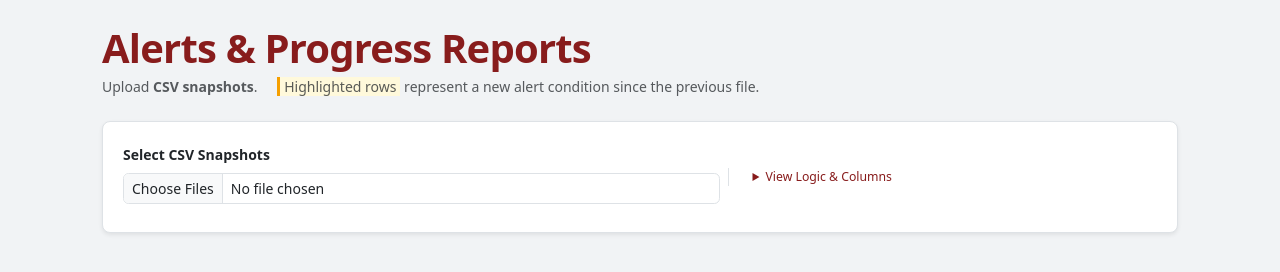
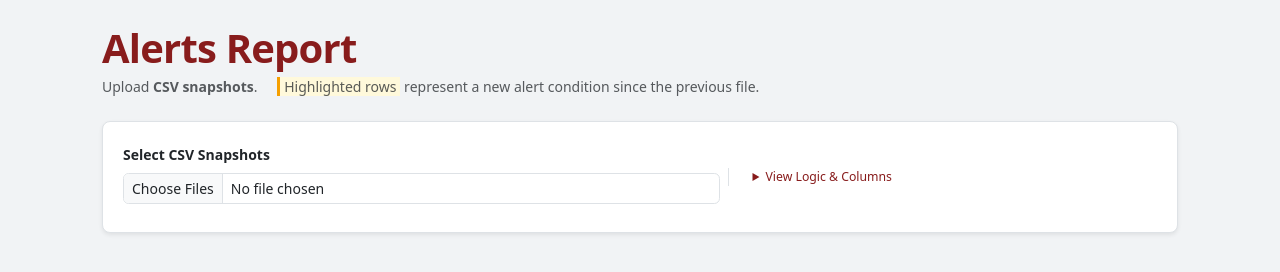
Before and after one commit to brianjstrauss/AlertsReport, a plain HTML site: page index.html in a window 1280 px wide. Drawn offline with nearby package versions, Linux system fonts and the light colour scheme.

Commit message:
Update index.html to be called "Alerts Report"

```diff
--- a/index.html
+++ b/index.html
@@ -95,7 +95,7 @@
 <body>
   <div class="container py-4">
     <header class="mb-4">
-      <h1 class="h1 mb-1">Alerts &amp; Progress Reports</h1>
+      <h1 class="h1 mb-1">Alerts Report</h1>
       <p class="text-muted small mb-0">
         Upload <strong>CSV snapshots</strong>.
         <span class="ms-3"><span style="background:var(--soft-new-bg); border-left:3px solid var(--soft-new-brd); padding: 0 4px;">Highlighted rows</span> represent a new alert condition since the previous file.</span>
```
